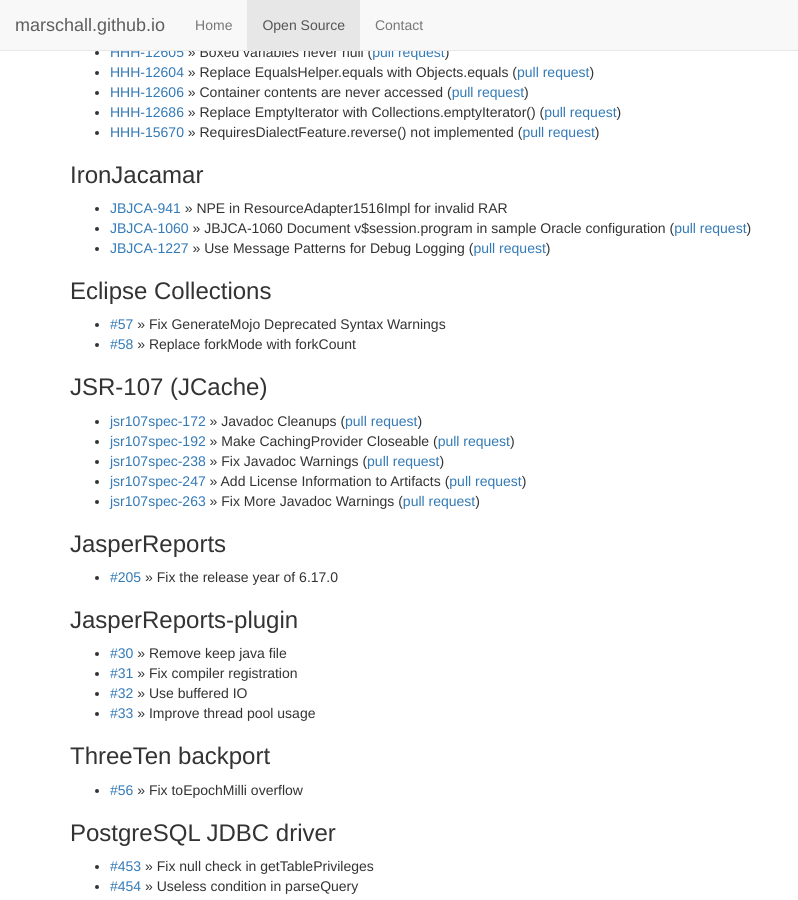
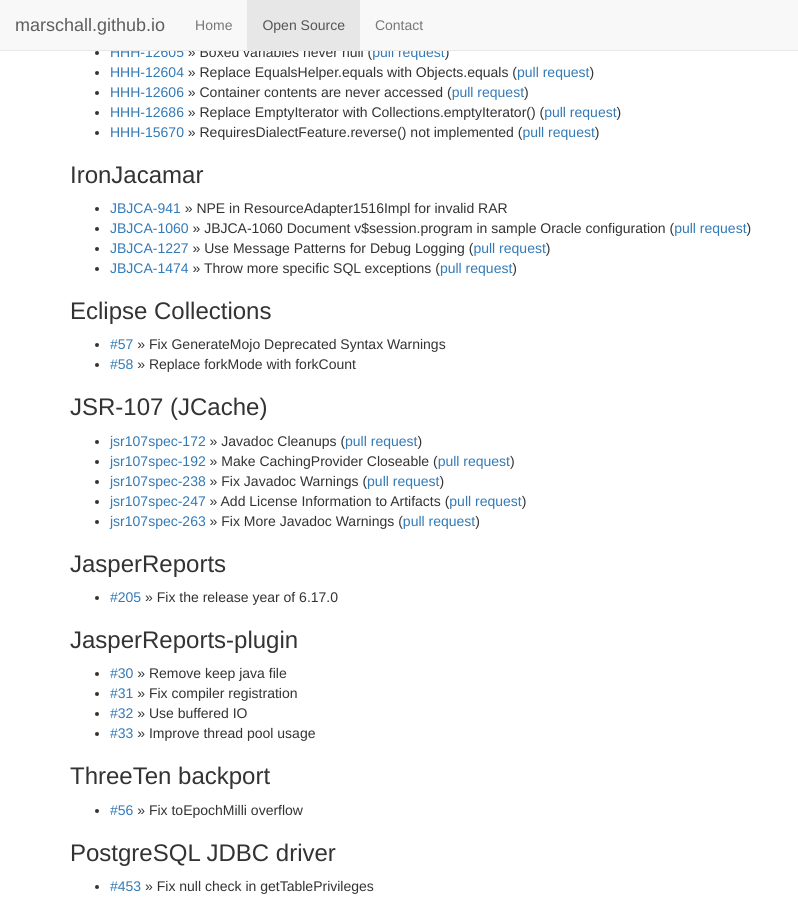
Before and after one commit to marschall/marschall.github.com, a Jekyll site: the page built from open-source.html, in a window 1280 px wide and 900 px high, scrolled down 4859 px. Shown: the whole window, without its empty margins (0-798 px from the left). Built offline with Jekyll 4.4.1, drawn with Linux system fonts in a browser that asks for light colours.

Commit message:
add JBJCA-1474

```diff
--- a/open-source.html
+++ b/open-source.html
@@ -303,6 +303,8 @@
   <li><a href="https://issues.jboss.org/browse/JBJCA-941">JBJCA-941</a> &raquo; NPE in ResourceAdapter1516Impl for invalid RAR</li>
   <li><a href="https://issues.jboss.org/browse/JBJCA-1060">JBJCA-1060</a> &raquo; JBJCA-1060 Document v$session.program in sample Oracle configuration (<a href="https://github.com/ironjacamar/ironjacamar/pull/37">pull request</a>)</li>
   <li><a href="https://issues.jboss.org/browse/JBJCA-1227">JBJCA-1227</a> &raquo; Use Message Patterns for Debug Logging (<a href="https://github.com/ironjacamar/ironjacamar/pull/251">pull request</a>)</li>
+  <li><a href="https://issues.redhat.com/browse/JBJCA-1474">JBJCA-1474</a> &raquo; Throw more specific SQL exceptions (<a href="https://github.com/ironjacamar/ironjacamar/pull/778">pull request</a>)</li>
+
 </ul>
 <h3>Eclipse Collections</h3>
 <ul>
```
